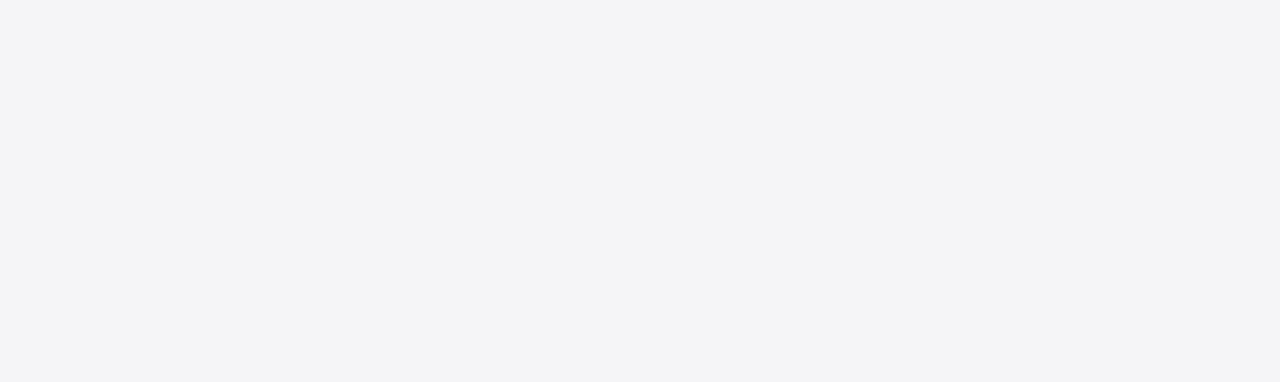
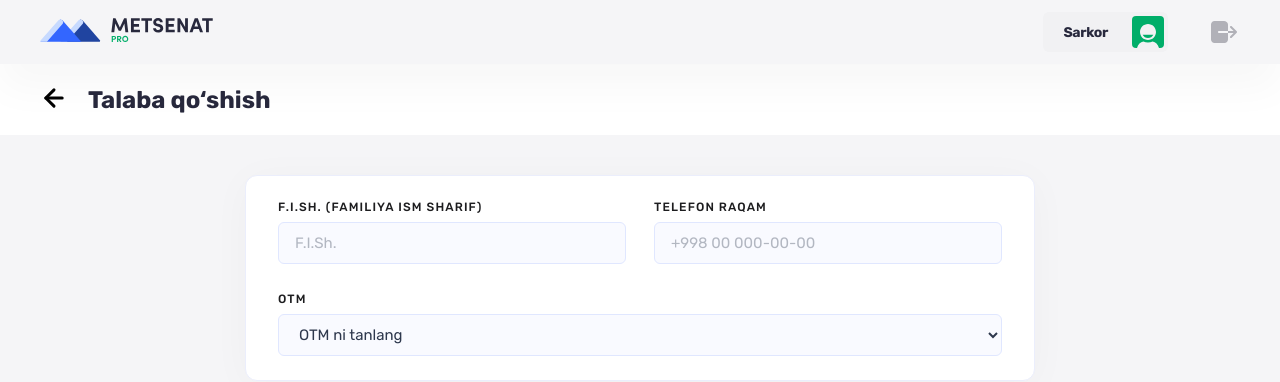
Before and after one commit to Sarkor2007/Metsenat, a Vue app: page /admin/students/add in a window 1280 px wide. Before the commit this address had no page. Shown: the top 382 px of the page. Built offline with nearby package versions, Linux system fonts and the light colour scheme.

Commit message:
add tabview to localstorage and fix

```diff
--- /dev/null
+++ b/src/components/AddStudent.vue
@@ -0,0 +1,176 @@
+<script setup>
+// icons
+// import userImg from '../../assets/images/user.jpg'
+// import editIcon from '../../assets/icons/edit.svg'
+import leftarrowIcon from '../assets/icons/leftarrow.svg'
+// import bottomImg from '../../assets/images/rocket.png'
+
+</script>
+
+<script>
+export default {
+    name: "AddStudent",
+    data() {
+        return {
+        }
+    },
+}
+</script>
+
+<template>
+    <section class="add">
+        <div class="add__header">
+            <div class="container">
+                <button @click="this.$router.push('/admin/students')"
+                    class="add__header-btn">
+                    <img :src="leftarrowIcon"
+                        alt="arrow">
+                </button>
+                <div class="add__header-box">
+                    <h2 class="add__header-name">Talaba qo‘shish</h2>
+                </div>
+            </div>
+        </div>
+        <div class="add__body">
+            <div class="add__body-top">
+                <label class="add__el"
+                    for="name">
+                    <h3 class="add__subtitle">F.I.Sh. (Familiya Ism Sharif)</h3>
+                    <input id="name"
+                        name="name"
+                        placeholder="F.I.Sh."
+                        type="text">
+                </label>
+                <label class="add__el"
+                    for="tel">
+                    <h3 class="add__subtitle">Telefon raqam</h3>
+                    <input id="tel"
+                        name="tel"
+                        placeholder="+998 00 000-00-00"
+                        type="number">
+                </label>
+            </div>
+            <label for="university"
+                class="add__university add__el">
+                <h3 class="add__subtitle">OTM</h3>
+                <select class=""
+                    name="university"
+                    id="university">
+                    <option value=""
+                        disabled
+                        selected>OTM ni tanlang</option>
+                    <option value="inha">Toshkent shahridagi INHA Universiteti</option>
+                    <option value="milliy">O’zbekiston milliy universiteti</option>
+                </select>
+            </label>
+        </div>
+    </section>
+</template>
+
+<style lang="scss" scoped>
+.add {
+    width: 100%;
+    display: flex;
+    flex-direction: column;
+    align-items: center;
+
+    &__subtitle {
+        font-weight: 500;
+        font-size: 12px;
+        line-height: 14px;
+        letter-spacing: 1.125px;
+        text-transform: uppercase;
+        color: #1D1D1F;
+    }
+
+    &__header {
+        width: 100%;
+        background: hsl(0, 0%, 100%);
+        padding: 20px 0px;
+
+        .container {
+            display: flex;
+            align-items: center;
+            gap: 20px;
+        }
+
+        &-btn {
+            background: none;
+            cursor: pointer;
+        }
+
+        &-name {
+            font-weight: 700;
+            font-size: 24px;
+            line-height: 28px;
+            color: #28293D;
+        }
+    }
+
+    &__el {
+        display: flex;
+        flex-direction: column;
+        gap: 8px;
+
+        input,
+        select {
+            background: rgba(224, 231, 255, 0.2);
+            border: 1px solid #E0E7FF;
+            border-radius: 6px;
+            font-weight: 400;
+            font-size: 15px;
+            line-height: 18px;
+            display: flex;
+            align-items: center;
+            padding: 0px 16px;
+            height: 42px;
+            color: #2E384D;
+        }
+    }
+
+    &__body {
+        display: flex;
+        flex-direction: column;
+        width: 100%;
+        gap: 28px;
+        margin-top: 40px;
+        max-width: 790px;
+        width: 100%;
+        background: #FFFFFF;
+        border: 1px solid #EBEEFC;
+        box-shadow: 0px 5px 40px rgba(0, 0, 0, 0.03);
+        border-radius: 12px;
+        padding: 24px 32px;
+
+        &-top {
+            display: flex;
+            align-items: center;
+            gap: 28px;
+
+            label {
+                width: calc(50% - 14px);
+
+                input[type=number]::-webkit-inner-spin-button,
+                input[type=number]::-webkit-outer-spin-button {
+                    -webkit-appearance: none;
+                    margin: 0;
+                }
+
+                input {
+                    &::placeholder {
+                        color: rgba(46, 56, 77, 0.35);
+                    }
+                }
+            }
+        }
+    }
+
+    &__university {
+        width: 100%;
+
+        select {
+            width: 100%;
+        }
+    }
+}
+</style>
--- a/src/components/Dashboard.vue
+++ b/src/components/Dashboard.vue
@@ -88,6 +88,9 @@ export default {
                 display: flex;
                 align-items: center;
                 justify-content: center;
+                img{
+                    user-select: none;
+                }
 
                 &.blue {
                     background: rgba(76, 111, 255, 0.1);
--- a/src/components/NavigationPanel.vue
+++ b/src/components/NavigationPanel.vue
@@ -11,6 +11,14 @@ export default {
     methods: {
         tabItem(item) {
             this.$store.commit('CHANGE_TAB_ACTIVE', item)
+            this.updateTabView()
+        },
+        updateTabView() {
+            let data = JSON.stringify(this.$store.state.tabView)
+            localStorage.setItem('tabView', data)
+        },
+        showTab() {
+            this.$store.state.tabView = JSON.parse(localStorage.getItem('tabView'))
         },
         activeFilter() {
             if (this.tabActived == 2) {
@@ -23,7 +31,6 @@ export default {
     watch: {
         selectComponent(newVal) {
             this.$emit('updateSelectedComponent', newVal);
-            // console.log(this.selectComponent);
         }
     },
     computed: {
@@ -32,6 +39,9 @@ export default {
             return activeTabItem ? activeTabItem.id : null
         },
     },
+    mounted() {
+        this.showTab()
+    }
 
 }
 </script>
@@ -108,6 +118,7 @@ export default {
             align-items: center;
 
             &-item {
+                cursor: pointer;
                 width: calc(100% / 3);
                 padding: 14px 0px;
                 background: #fff;
--- a/src/components/Sponsors.vue
+++ b/src/components/Sponsors.vue
@@ -112,7 +112,7 @@ export default {
                                 <li class="status"
                                     :class="item.howis">{{ item.status }}</li>
                                 <li class="show">
-                                    <img @click="this.$router.push('/sponsor/single')"
+                                    <img @click="this.$router.push('/admin/sponsors/single')"
                                         :src="showIconBlue"
                                         alt="showIcon">
                                 </li>
--- a/src/components/Students.vue
+++ b/src/components/Students.vue
@@ -1,4 +1,5 @@
 <script setup>
+// icons
 import showIconBlue from '../assets/icons/eyeblue.svg'
 </script>
 
@@ -46,7 +47,8 @@ export default {
     <section class="students">
         <div class="container">
             <div class="students__add">
-                <div class="students__add-box">
+                <div @click="this.$router.push('/admin/students/add')"
+                    class="students__add-box">
                     <img src="../assets/icons/add.svg"
                         alt="add">
                     <h3>Talaba qo‘shish</h3>
@@ -143,6 +145,7 @@ export default {
         justify-content: flex-end;
 
         &-box {
+            cursor: pointer;
             display: flex;
             align-items: center;
             gap: 14px;
--- a/src/components/TheHeader.vue
+++ b/src/components/TheHeader.vue
@@ -46,6 +46,10 @@ export default {
 
   &__logo {
     cursor: pointer;
+
+    img {
+      user-select: none;
+    }
   }
 
   &__menu {
--- a/src/components/single/SingleSponsor.vue
+++ b/src/components/single/SingleSponsor.vue
@@ -10,6 +10,9 @@ import SingleEditModal from '../modals/SingleEditModal.vue'
 <script>
 export default {
     name: "Single",
+    components: {
+        SingleEditModal,
+    },
     data() {
         return {
             edit: false,
@@ -27,7 +30,7 @@ export default {
     <section class="single">
         <div class="single__header">
             <div class="container">
-                <button @click="this.$router.push('/admin')"
+                <button @click="this.$router.push('/admin/sponsors')"
                     class="single__header-btn">
                     <img :src="leftarrowIcon"
                         alt="arrow">
--- a/src/router/index.js
+++ b/src/router/index.js
@@ -2,8 +2,7 @@ import { createRouter, createWebHistory } from 'vue-router'
 import LoginPage from '../views/LoginPage.vue'
 import AdminPage from '../views/AdminPage.vue'
 import SinglePage from '../views/SinglePage.vue'
-
-
+import AddStudentPage from '../views/AddStudentPage.vue'
 
 
 
@@ -31,10 +30,15 @@ const router = createRouter({
             component: AdminPage
         },
         {
-            path: '/sponsor/single',
+            path: '/admin/sponsors/single',
             name: 'single',
             component: SinglePage
-        }
+        },
+        {
+            path: '/admin/students/add',
+            name: 'add',
+            component: AddStudentPage
+        },
     ]
 })
 
--- /dev/null
+++ b/src/views/AddStudentPage.vue
@@ -0,0 +1,22 @@
+<script setup>
+import AddStudent from '../components/AddStudent.vue'
+import TheHeader from '../components/TheHeader.vue';
+</script>
+
+<script>
+export default {
+    components: { AddStudent, TheHeader },
+
+    data() {
+        return {
+        }
+    },
+
+}
+</script>
+
+
+<template>
+    <the-header />
+    <add-student />
+</template>
--- a/src/views/AdminPage.vue
+++ b/src/views/AdminPage.vue
@@ -17,6 +17,7 @@ import StudentsModalFilter from '../components/modals/StudentsModalFilter.vue'
 
 <script>
 export default {
+    name: "AdminPage",
     component: {
         TheHeader,
         NavigationPanel,
@@ -59,6 +60,13 @@ export default {
             this.$router.push(newPath)
         }
     },
+    mounted() {
+        const activeItem = this.$store.state.tabView.find(item => item.active);
+
+        if (activeItem) {
+            this.$router.push(`/admin/${activeItem.value}`);
+        }
+    }
 }
 </script>
 
```
